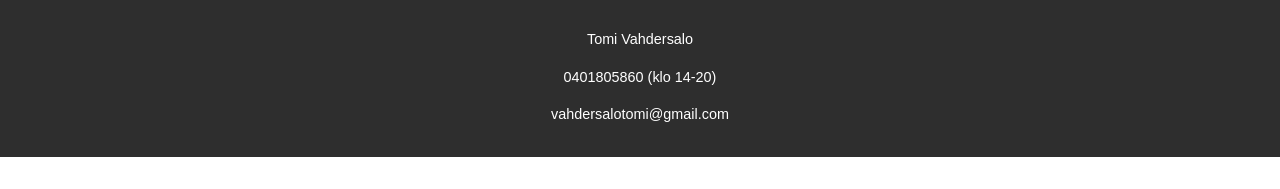
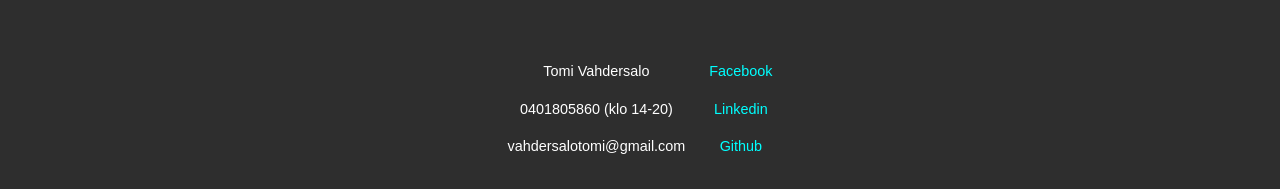
Before and after one commit to Tolpanjuuri/Hautakivi_sivu, a plain HTML site: page index.html in a window 1280 px wide. Shown: the part 2349-2538 px from the top of the page. Before the commit the page ends 2506 px from the top, so only its background shows below. Drawn offline with Linux system fonts and the light colour scheme.

Commit message:
added links

```diff
--- a/index.html
+++ b/index.html
@@ -131,9 +131,19 @@
     </div>
 
     <footer>
-        <p>Tomi Vahdersalo</p>
-        <p>0401805860 (klo 14-20)</p>
-        <p>vahdersalotomi@gmail.com</p>
+        <section class="footerItem">
+            <div>
+                <p>Tomi Vahdersalo</p>
+                <p>0401805860 (klo 14-20)</p>
+                <p>vahdersalotomi@gmail.com</p>
+            </div>
+
+            <div >
+                <p><a href="https://www.facebook.com/tomi.vahdersalo/?locale=fi_FI">Facebook</a></p>
+                <p><a href="www.linkedin.com/in/tomi-vahdersalo-75900b26b">Linkedin</a></p>
+                <p><a href="https://github.com/Tolpanjuuri">Github</a></p>
+            </div>
+        </section>
     </footer>
 
     <script>
--- a/styles.css
+++ b/styles.css
@@ -72,7 +72,26 @@ main {
     margin-top: 0;
     color: #2e2e2e;
 }
-
+a:link {
+  color:aqua;
+  background-color: transparent;
+  text-decoration: none;
+}
+a:visited {
+  color: aqua;
+  background-color: transparent;
+  text-decoration: none;
+}
+a:hover {
+  color: lightblue;
+  background-color: transparent;
+  text-decoration: underline;
+}
+a:active {
+  color: blue;
+  background-color: transparent;
+  text-decoration: underline;
+}
 
 /* Thank you page */
 .thanks{
@@ -89,7 +108,13 @@ footer {
     color: white;
     font-size: 0.9rem;
 }
-
+.footerItem {
+  display: flex;
+  flex-wrap: nowrap;
+  gap: 1.5rem;
+  margin-top: 2rem;
+  justify-content: center;
+}
 
 
 /* Contact form */
```
